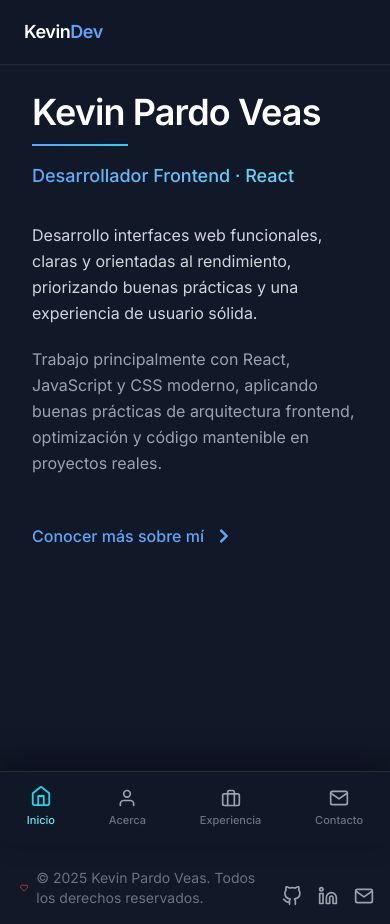
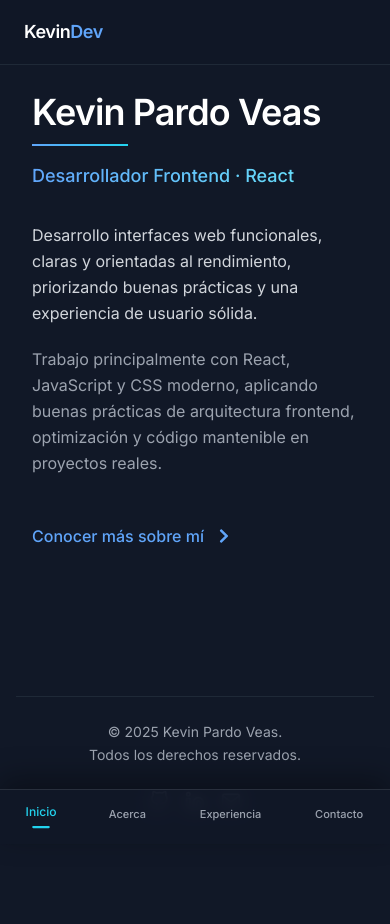
Before and after one commit to Krpardo27/kevin-portfolio, a React (Vite) app in the folder frontend/: page / in a window 390 px wide. Built offline with nearby package versions, Linux system fonts and the light colour scheme.

Commit message:
ajustes de CSS para mobile y ajustes en el footer

```diff
--- a/frontend/src/components/Footer.jsx
+++ b/frontend/src/components/Footer.jsx
@@ -2,25 +2,31 @@ import { FiHeart } from "react-icons/fi";
 import SocialLinks from "./SocialLinks.jsx";
 
 const Footer = () => {
+  return (
+    <footer className="bg-gray-900 text-white px-4 py-8 lg:py-12 mb-20 lg:mb-0">
+      <div className="max-w-6xl mx-auto">
+        {/* Divider */}
+        <div className="border-t border-gray-800 mb-6" />
 
-  return (
-    <footer className="bg-gray-900 text-white lg:py-12 px-4">
-      <div className="max-w-6xl mx-auto">
-        <div className="lg:border-t border-gray-800 my-6"></div>
-        <div className="flex flex-row gap-4 justify-between items-center text-gray-500 text-sm">
-          <div className="flex items-center mb-4 md:mb-0">
-            <div className="flex items-center w-full">
-              <FiHeart className="text-red-500 mx-1" />
-              <span className="ml-1">
-                © {new Date().getFullYear()} Kevin Pardo Veas. Todos los
-                derechos reservados.
-              </span>
-            </div>
+        <div
+          className="
+            flex flex-col gap-6
+            sm:flex-row sm:justify-center sm:items-center
+            text-gray-400 text-sm w-full
+          "
+        >
+          {/* Texto */}
+          <div className="flex flex-col lg:flex-row items-center gap-2 text-center sm:text-left">
+            <span className="leading-relaxed">
+              © {new Date().getFullYear()} Kevin Pardo Veas.
+              <br className="sm:hidden" />
+              Todos los derechos reservados.
+            </span>
           </div>
-          <div className="space-y-4">
-            <div className="flex space-x-4">
-              <SocialLinks />
-            </div>
+
+          {/* Redes */}
+          <div className="flex justify-center sm:justify-end">
+            <SocialLinks />
           </div>
         </div>
       </div>
--- a/frontend/src/components/NavMobile.jsx
+++ b/frontend/src/components/NavMobile.jsx
@@ -1,17 +1,8 @@
-import { Link, useLocation } from "react-router-dom";
-import { FiHome, FiUser, FiBriefcase, FiFolder, FiMail } from "react-icons/fi";
+import { NavLink, useLocation } from "react-router-dom";
+import { navigation } from "../data/data.js";
 
 const NavMobile = () => {
   const location = useLocation();
-  const isActive = (path) => location.pathname === path;
-
-  const navItems = [
-    { path: "/", name: "Inicio", icon: FiHome },
-    { path: "/about", name: "Acerca", icon: FiUser },
-    { path: "/experience", name: "Experiencia", icon: FiBriefcase },
-    // { path: "/projects", name: "Proyectos", icon: FiFolder },
-    { path: "/contact", name: "Contacto", icon: FiMail },
-  ];
 
   const scrollToTop = () => {
     window.scrollTo({ top: 0, behavior: "smooth" });
@@ -19,6 +10,7 @@ const NavMobile = () => {
 
   return (
     <nav
+      aria-label="Navegación móvil"
       className="
         fixed bottom-0 left-0 right-0 z-50 md:hidden
         bg-gray-900/90 backdrop-blur
@@ -26,47 +18,41 @@ const NavMobile = () => {
         shadow-[0_-10px_30px_rgba(0,0,0,0.35)]
       "
     >
-      <div className="flex justify-around items-center py-2">
-        {navItems.map((item) => {
-          const active = isActive(item.path);
-          const Icon = item.icon;
-
-          return (
-            <Link
-              key={item.path}
-              to={item.path}
+      <ul className="flex justify-around items-center py-2">
+        {navigation.map(({ path, label }) => (
+          <li key={path}>
+            <NavLink
+              to={path}
               onClick={scrollToTop}
-              className="relative flex flex-col items-center gap-1 px-3 py-2"
-            >
-              <div
-                className={`
-                  relative z-10
-                  flex items-center justify-center
-                  text-xl
-                  transition-all duration-200
+              className={({ isActive }) =>
+                `
+                  flex flex-col items-center gap-1 px-3 py-2
+                  text-[11px] font-medium transition-all
                   ${
-                    active
+                    isActive
                       ? "text-cyan-400 scale-110 -translate-y-0.5"
                       : "text-gray-400 hover:text-blue-400"
                   }
-                `}
-              >
-                <Icon />
-              </div>
-              <span
-                className={`
-                  relative z-10
-                  text-[11px] font-medium
-                  transition-colors
-                  ${active ? "text-cyan-300" : "text-gray-500"}
-                `}
-              >
-                {item.name}
-              </span>
-            </Link>
-          );
-        })}
-      </div>
+                `
+              }
+            >
+              {({ isActive }) => (
+                <>
+                  <span>{label}</span>
+
+                  {/* indicador */}
+                  <span
+                    className={`
+                      h-[2px] rounded-full bg-cyan-400 transition-all duration-300
+                      ${isActive ? "w-4" : "w-0"}
+                    `}
+                  />
+                </>
+              )}
+            </NavLink>
+          </li>
+        ))}
+      </ul>
     </nav>
   );
 };
--- a/frontend/src/layout/MainLayout.jsx
+++ b/frontend/src/layout/MainLayout.jsx
@@ -5,11 +5,13 @@ import NavMobile from "../components/NavMobile";
 
 const MainLayout = () => {
   return (
-    <div className="w-full ">
+    <div className="min-h-[100dvh] flex flex-col w-full">
       <Header />
-      <main className="container mx-auto max-w-6xl min-h-screen px-4 pt-10">
+
+      <main className="flex-1 container mx-auto max-w-6xl px-4 pt-10 pb-24 lg:pb-10">
         <Outlet />
       </main>
+
       <Footer />
       <NavMobile />
     </div>
```
